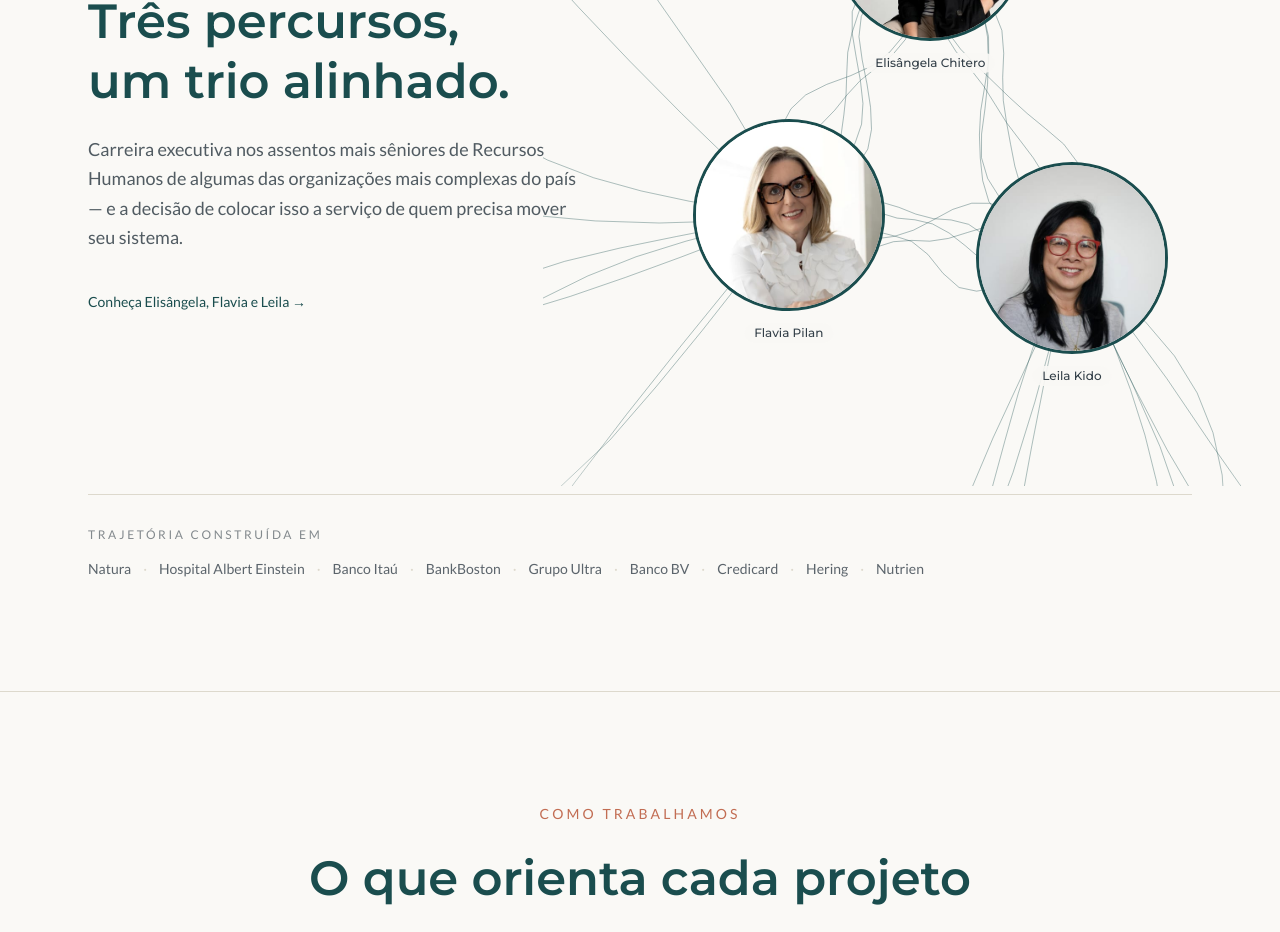
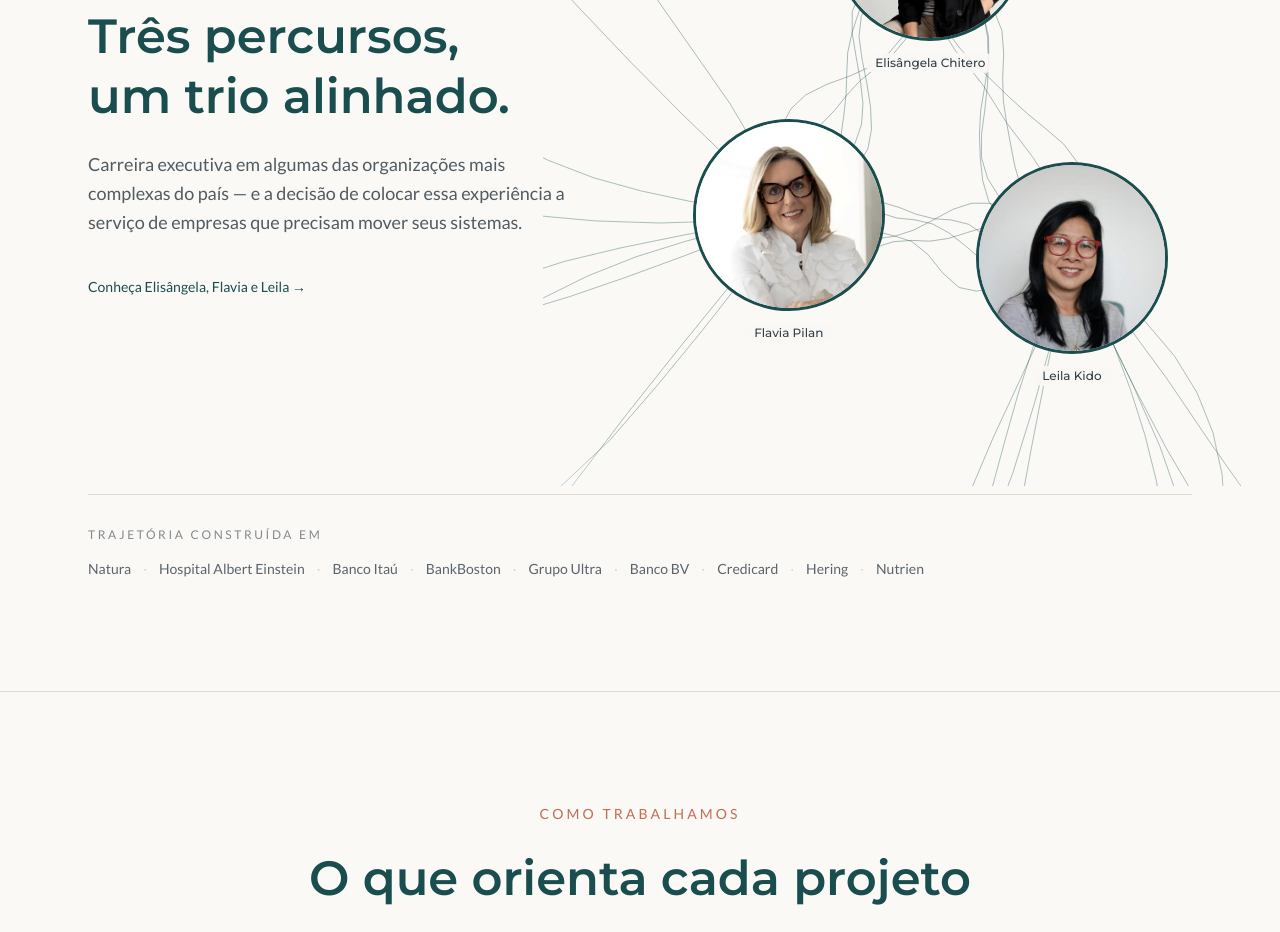
Before and after one commit to elisfortic/vivaz2, a Next.js app: page / in a window 1280 px wide. Shown: the part 4560-5492 px from the top of the page. Built offline with nearby package versions, Linux system fonts and the light colour scheme.

Commit message:
docs: lead do Quem Somos (home) trocado pelo cliente
Novo texto igual ao lead da pagina Quem Somos; 04-copy-final.md
atualizado como fonte de verdade.

```diff
--- a/components/home/secoes/QuemSomos.tsx
+++ b/components/home/secoes/QuemSomos.tsx
@@ -47,10 +47,9 @@ export default function QuemSomos() {
               um trio alinhado.
             </h2>
             <p className="mt-6 max-w-xl text-lg leading-relaxed text-grafite/85">
-              Carreira executiva nos assentos mais sêniores de Recursos
-              Humanos de algumas das organizações mais complexas do país — e a
-              decisão de colocar isso a serviço de quem precisa mover seu
-              sistema.
+              Carreira executiva em algumas das organizações mais complexas
+              do país — e a decisão de colocar essa experiência a serviço de
+              empresas que precisam mover seus sistemas.
             </p>
             <Link
               href="/quem-somos"
```
Also changed, not shown: 1 other file (tests, documents, lock files or other folders).
